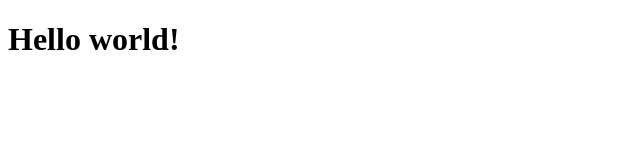
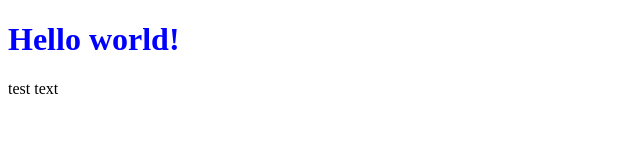
Before and after one commit to Aevikiandr/New_project, a plain HTML site: page index.html in a window 1280 px wide. Shown: the whole page, without its empty margins (0-640 px from the left). Drawn offline with Linux system fonts and the light colour scheme.

Commit message:
add file style.css

```diff
--- a/index.html
+++ b/index.html
@@ -5,8 +5,10 @@
     <meta http-equiv="X-UA-Compatible" content="IE=edge">
     <meta name="viewport" content="width=device-width, initial-scale=1.0">
     <title>Document</title>
+    <link rel="stylesheet" href="./style.css">
 </head>
 <body>
     <h1>Hello world!</h1>
+    <p>test text</p>
 </body>
 </html>
--- /dev/null
+++ b/style.css
@@ -0,0 +1,3 @@
+h1{
+    color: blue;
+}
```
